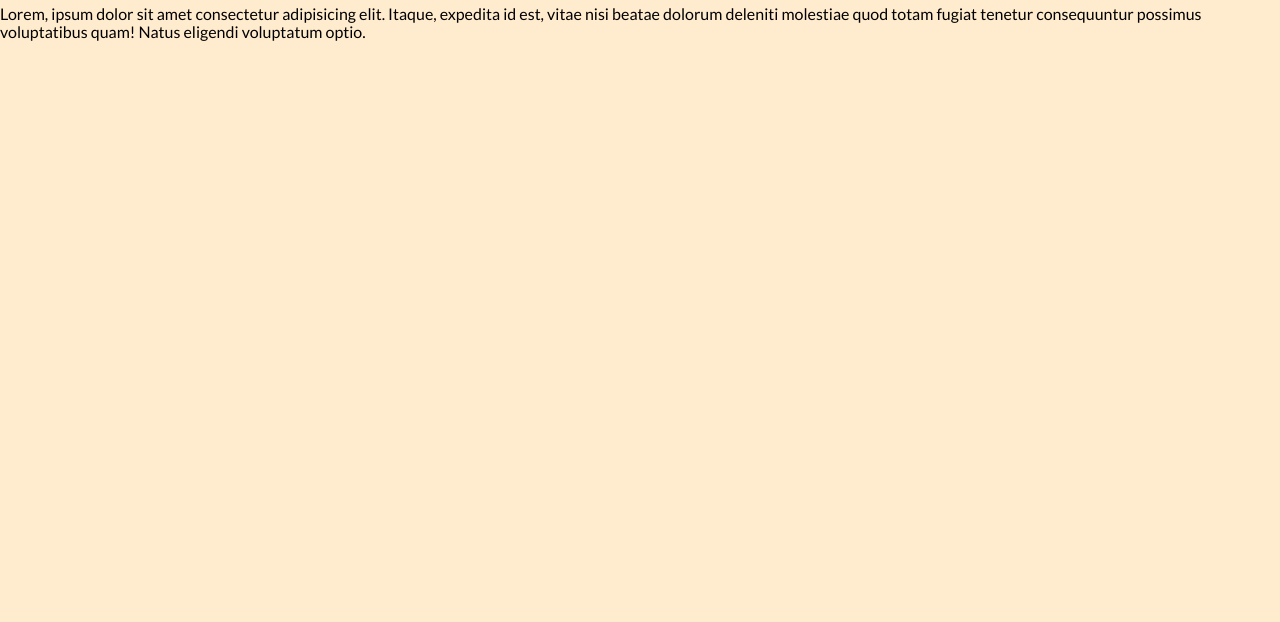
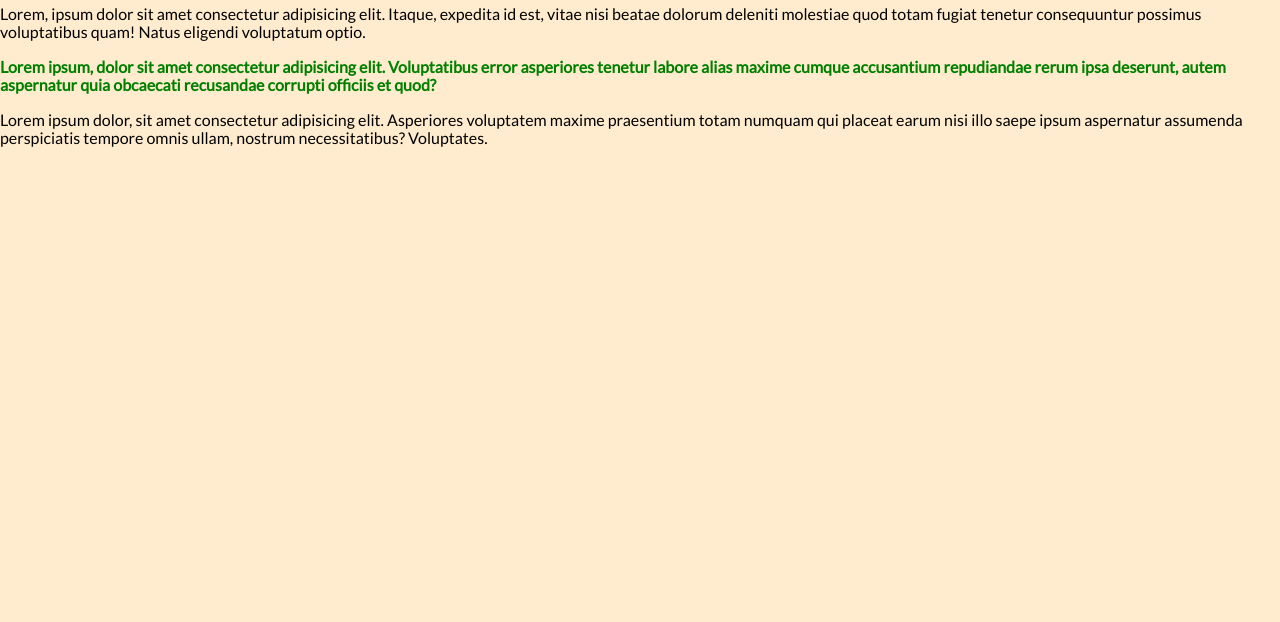
Before and after one commit to vicceledon/proyectoHTML, a website: page views/home.html in a window 1280 px wide. Shown: the part 178-800 px from the top of the page. Drawn offline with Linux system fonts and the light colour scheme.

Commit message:
agregando mas estilos

```diff
--- a/package.json
+++ b/package.json
@@ -4,12 +4,13 @@
   "description": "",
   "main": "app.js",
   "scripts": {
-    "start": "node app.js",
+    "start": "nodemon app.js",
     "test": "echo \"Error: no test specified\" && exit 1"
   },
   "author": "",
   "license": "ISC",
   "dependencies": {
-    "express": "^4.17.3"
+    "express": "^4.17.3",
+    "nodemon": "^2.0.15"
   }
 }
--- a/public/css/styles.css
+++ b/public/css/styles.css
@@ -2,3 +2,7 @@ body {
   background-color: blanchedalmond;
   font-family: "Lato", sans-serif;
 }
+.destacado {
+  font-weight: bold;
+  color: green;
+}
--- a/views/home.html
+++ b/views/home.html
@@ -26,6 +26,18 @@
         fugiat tenetur consequuntur possimus voluptatibus quam! Natus eligendi
         voluptatum optio.
       </p>
+      <p class="destacado">
+        Lorem ipsum, dolor sit amet consectetur adipisicing elit. Voluptatibus
+        error asperiores tenetur labore alias maxime cumque accusantium
+        repudiandae rerum ipsa deserunt, autem aspernatur quia obcaecati
+        recusandae corrupti officiis et quod?
+      </p>
+      <p>
+        Lorem ipsum dolor, sit amet consectetur adipisicing elit. Asperiores
+        voluptatem maxime praesentium totam numquam qui placeat earum nisi illo
+        saepe ipsum aspernatur assumenda perspiciatis tempore omnis ullam,
+        nostrum necessitatibus? Voluptates.
+      </p>
     </section>
   </body>
 </html>
```
Also changed, not shown: 1 other file.
